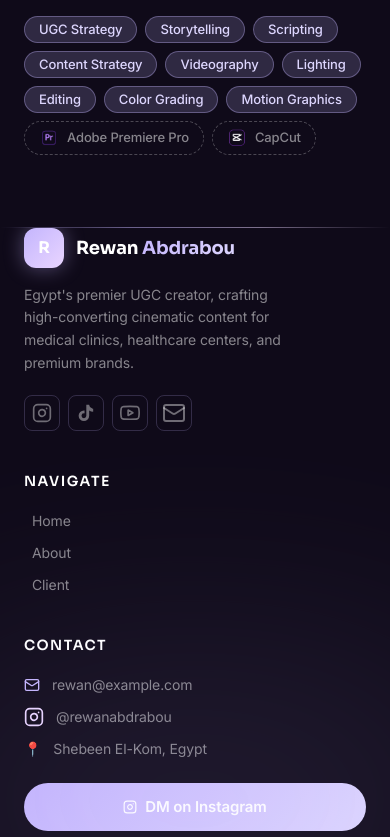
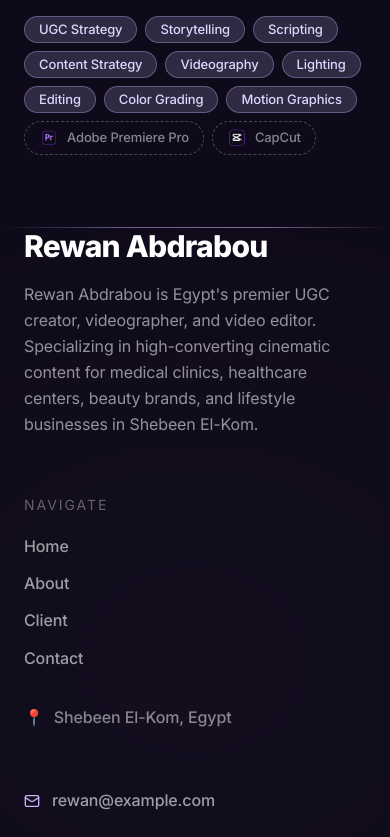
Before and after one commit to muazhanout33/ugc-rawan, a Next.js app: page /about in a window 390 px wide. Shown: the part 1156-1993 px from the top of the page. Built offline with nearby package versions, Linux system fonts and the light colour scheme.

Commit message:
Update typography, colors and about page

```diff
--- a/src/app/about/page.tsx
+++ b/src/app/about/page.tsx
@@ -5,7 +5,7 @@
 import type { Metadata } from "next";
 import Navbar from "@/components/layout/Navbar";
 import About from "@/components/sections/About";
-import Footer from "@/components/layout/Footer";
+import Contact from "@/components/sections/Contact";
 import LenisProvider from "@/components/layout/LenisProvider";
 import { SITE_META } from "@/lib/constants";
 
@@ -30,7 +30,7 @@ export default function AboutPage() {
       <main className="flex flex-col min-h-screen pt-20">
         <About />
       </main>
-      <Footer />
+      <Contact />
     </>
   );
 }
--- a/src/app/page.tsx
+++ b/src/app/page.tsx
@@ -7,7 +7,6 @@ import Navbar from "@/components/layout/Navbar";
 import Hero from "@/components/sections/Hero";
 import TrustedBy from "@/components/sections/Clients";
 import Contact from "@/components/sections/Contact";
-import Footer from "@/components/layout/Footer";
 import LenisProvider from "@/components/layout/LenisProvider";
 
 /* Heavy media sections dynamically imported to defer chunk loading */
@@ -26,7 +25,6 @@ export default function Home() {
         <InstagramFeed />
         <Contact />
       </main>
-      <Footer />
     </>
   );
 }
--- a/src/components/sections/Contact.tsx
+++ b/src/components/sections/Contact.tsx
@@ -1,86 +1,129 @@
 "use client";
 
-import { Mail, MessageCircle } from "lucide-react";
-import { SITE_META } from "@/lib/constants";
-import { ScrollReveal, StaggerContainer, StaggerItem } from "@/components/animations";
+import { motion } from "framer-motion";
+import { Mail, Heart } from "lucide-react";
+import Link from "next/link";
+import { NAV_LINKS, SITE_META } from "@/lib/constants";
+import { ScrollReveal } from "@/components/animations";
+
+const InstagramIcon = () => (
+  <svg viewBox="0 0 24 24" fill="none" stroke="currentColor" strokeWidth="2" strokeLinecap="round" strokeLinejoin="round" className="w-[18px] h-[18px]">
+    <rect width="20" height="20" x="2" y="2" rx="5" ry="5"/>
+    <path d="M16 11.37A4 4 0 1 1 12.63 8 4 4 0 0 1 16 11.37z"/>
+    <line x1="17.5" x2="17.51" y1="6.5" y2="6.5"/>
+  </svg>
+);
 
 export default function Contact() {
   return (
-    <section id="contact" className="relative section-padding bg-[#130D22] overflow-hidden">
-      <div className="absolute top-0 left-0 right-0 gradient-line" />
+    <section id="contact" className="relative bg-[#0F0A19] overflow-hidden">
+      <div className="gradient-line" />
 
-      <div className="absolute top-0 right-0 w-[500px] h-[500px] bg-[#E9D5FF] rounded-[100%] blur-[150px] opacity-[0.08] pointer-events-none" />
+      <div className="absolute top-1/2 left-1/2 -translate-x-1/2 -translate-y-1/2 w-[700px] h-[400px] bg-[#C4B5FD] rounded-full blur-[180px] opacity-[0.04] pointer-events-none" />
 
-      <div className="section-container relative z-10 max-w-3xl mx-auto">
-        <ScrollReveal animation="fadeUp">
-          <div className="text-center mb-14">
-            <div className="section-label justify-center">
-              <span className="text-[#E9D5FF]">✦</span>
-              Get In Touch
-            </div>
-            <h2 className="font-heading text-section mb-6 text-balance">
-              Let&apos;s create something <span className="text-gradient-accent">extraordinary.</span>
+      <div className="section-container py-20 lg:py-28">
+        {/* ── Main 3-Column Grid ── */}
+        <div className="grid grid-cols-1 md:grid-cols-2 lg:grid-cols-3 gap-14 lg:gap-12 mb-16 lg:mb-20">
+          {/* ── Column 1: Identity & Passion ── */}
+          <ScrollReveal animation="fadeUp" delay={0}>
+            <div>
+              <h2 className="font-inter font-extrabold text-white text-[30px] sm:text-[34px] leading-tight tracking-tight mb-4">
+                Rewan Abdrabou
               </h2>
-            <p className="font-inter text-white/60 text-base sm:text-lg max-w-lg mx-auto leading-relaxed text-pretty">
-              Whether you need a full UGC campaign, cinematic reels, or professional videography for your brand — I&apos;m here to help you stand out.
+              <p className="font-inter text-white/55 text-[16px] sm:text-[17px] leading-relaxed max-w-[320px]">
+                {SITE_META.description}
               </p>
             </div>
           </ScrollReveal>
 
-        <StaggerContainer className="space-y-4 max-w-xl mx-auto" staggerDelay={0.1}>
-          <StaggerItem>
+          {/* ── Column 2: Navigation & Location ── */}
+          <ScrollReveal animation="fadeUp" delay={0.1}>
+            <div className="flex flex-col gap-8">
+              <div>
+                <p className="font-inter text-white/35 text-[14px] font-normal uppercase tracking-[0.14em] mb-4">
+                  Navigate
+                </p>
+                <ul className="space-y-2.5">
+                  {NAV_LINKS.map((link) => (
+                    <li key={link.href}>
+                      {link.href.startsWith("/") ? (
+                        <Link
+                          href={link.href}
+                          className="font-inter text-white/60 hover:text-white text-[16px] font-medium transition-colors duration-200"
+                        >
+                          {link.label}
+                        </Link>
+                      ) : (
+                        <a
+                          href={link.href}
+                          className="font-inter text-white/60 hover:text-white text-[16px] font-medium transition-colors duration-200"
+                        >
+                          {link.label}
+                        </a>
+                      )}
+                    </li>
+                  ))}
+                </ul>
+              </div>
+
+              <div>
+                <p className="flex items-center gap-2.5 font-inter text-white/50 text-[16px] font-medium">
+                  <span className="text-[#C4B5FD]">📍</span>
+                  Shebeen El-Kom, Egypt
+                </p>
+              </div>
+            </div>
+          </ScrollReveal>
+
+          {/* ── Column 3: Direct Contact ── */}
+          <ScrollReveal animation="fadeUp" delay={0.2}>
+            <div className="flex flex-col gap-5">
               <a
                 href={`mailto:${SITE_META.email}`}
-              className="flex items-center gap-4 md:gap-6 p-5 rounded-2xl hover:bg-[rgba(196,181,253,0.05)] border border-[rgba(196,181,253,0.12)] hover:border-[rgba(196,181,253,0.3)] transition-all duration-300 group"
+                className="font-inter text-white/60 hover:text-white text-[16px] font-medium transition-colors duration-200 flex items-center gap-3"
               >
-              <div className="w-12 h-12 rounded-full bg-[rgba(196,181,253,0.1)] flex items-center justify-center text-[#DDD6FE] group-hover:scale-110 group-hover:bg-[#C4B5FD] group-hover:text-white transition-all duration-300 shadow-[0_0_20px_rgba(196,181,253,0.2)] flex-shrink-0">
-                <Mail size={20} />
-              </div>
-              <div className="flex-1 min-w-0 overflow-hidden">
-                <p className="font-sora font-semibold text-white/90 text-sm mb-1">Email Me</p>
-                <p className="font-inter text-white/50 text-xs md:text-sm group-hover:text-white/80 transition-colors truncate">{SITE_META.email}</p>
-              </div>
+                <Mail size={16} className="text-[#C4B5FD] flex-shrink-0" />
+                {SITE_META.email}
               </a>
-          </StaggerItem>
 
-          <StaggerItem>
-            <a
-              href={`https://wa.me/${SITE_META.whatsapp.replace(/\+/g, '')}`}
-              target="_blank"
-              rel="noopener noreferrer"
-              className="flex items-center gap-4 md:gap-6 p-5 rounded-2xl hover:bg-[rgba(233,213,255,0.05)] border border-[rgba(233,213,255,0.12)] hover:border-[rgba(233,213,255,0.3)] transition-all duration-300 group"
-            >
-              <div className="w-12 h-12 rounded-full bg-[rgba(233,213,255,0.1)] flex items-center justify-center text-[#E9D5FF] group-hover:scale-110 group-hover:bg-[#E9D5FF] group-hover:text-[#0F0A19] transition-all duration-300 shadow-[0_0_20px_rgba(233,213,255,0.2)] flex-shrink-0">
-                <MessageCircle size={20} />
-              </div>
-              <div className="flex-1 min-w-0 overflow-hidden">
-                <p className="font-sora font-semibold text-white/90 text-sm mb-1">WhatsApp</p>
-                <p className="font-inter text-white/50 text-xs md:text-sm group-hover:text-white/80 transition-colors truncate">{SITE_META.whatsapp}</p>
-              </div>
-            </a>
-          </StaggerItem>
-
-          <StaggerItem>
               <a
                 href={SITE_META.instagram}
                 target="_blank"
                 rel="noopener noreferrer"
-              className="flex items-center gap-4 md:gap-6 p-5 rounded-2xl hover:bg-[rgba(196,181,253,0.05)] border border-[rgba(196,181,253,0.12)] hover:border-[rgba(196,181,253,0.3)] transition-all duration-300 group"
+                className="font-inter text-white/60 hover:text-white text-[16px] font-medium transition-colors duration-200 flex items-center gap-3"
               >
-              <div className="w-12 h-12 rounded-full bg-[rgba(196,181,253,0.1)] flex items-center justify-center text-[#DDD6FE] group-hover:scale-110 group-hover:bg-[#C4B5FD] group-hover:text-white transition-all duration-300 shadow-[0_0_20px_rgba(196,181,253,0.2)] flex-shrink-0">
-                <svg viewBox="0 0 24 24" fill="none" stroke="currentColor" strokeWidth="2" strokeLinecap="round" strokeLinejoin="round" className="w-5 h-5">
-                  <rect width="20" height="20" x="2" y="2" rx="5" ry="5"/>
-                  <path d="M16 11.37A4 4 0 1 1 12.63 8 4 4 0 0 1 16 11.37z"/>
-                  <line x1="17.5" x2="17.51" y1="6.5" y2="6.5"/>
-                </svg>
+                <span className="text-[#E9D5FF] flex-shrink-0">
+                  <InstagramIcon />
+                </span>
+                @rewanabdrabou
+              </a>
+
+              {/* ── DM on Instagram CTA ── */}
+              <motion.a
+                href="https://www.instagram.com/rewan__reel__ugc_creator/?hl=en"
+                target="_blank"
+                rel="noopener noreferrer"
+                className="mt-3 inline-flex items-center justify-center gap-2.5 px-7 py-3.5 rounded-full bg-[#1A0F2E] border border-[rgba(196,181,253,0.35)] text-white font-inter text-[15px] font-semibold shadow-[0_0_24px_rgba(196,181,253,0.15)] transition-all duration-300 hover:bg-[#211540] hover:border-[rgba(196,181,253,0.55)] hover:shadow-[0_0_36px_rgba(196,181,253,0.25)] self-start"
+                whileHover={{ scale: 1.02 }}
+                whileTap={{ scale: 0.98 }}
+              >
+                <InstagramIcon />
+                DM on Instagram
+              </motion.a>
             </div>
-              <div className="flex-1 min-w-0 overflow-hidden">
-                <p className="font-sora font-semibold text-white/90 text-sm mb-1">DM on Instagram</p>
-                <p className="font-inter text-white/50 text-xs md:text-sm group-hover:text-white/80 transition-colors truncate">@rewanabdrabou</p>
+          </ScrollReveal>
         </div>
-            </a>
-          </StaggerItem>
-        </StaggerContainer>
+
+        {/* ── Bottom Bar ── */}
+        <div className="gradient-line" />
+        <div className="flex flex-col sm:flex-row items-center justify-between gap-3 pt-6">
+          <p className="font-inter text-white/25 text-[13px]">
+            © {new Date().getFullYear()} Rewan Abdrabou. All rights reserved.
+          </p>
+          <p className="font-inter text-white/20 text-[12px] flex items-center gap-1.5">
+            Made with <Heart size={10} className="text-[#E9D5FF]" /> in Shebeen El-Kom, Egypt
+          </p>
+        </div>
       </div>
     </section>
   );
--- a/src/lib/constants.ts
+++ b/src/lib/constants.ts
@@ -17,6 +17,7 @@ export const NAV_LINKS = [
   { label: "Home", href: "#home" },
   { label: "About", href: "/about" },
   { label: "Client", href: "#clients" },
+  { label: "Contact", href: "#contact" },
 ];
 
 export const HERO_TITLES = [
```
Also changed, not shown: src/components/sections/Clients.tsx (+4 -4 lines), src/components/sections/Hero.tsx (+6 -2 lines). Lines whose indentation alone changed are shown as unchanged.
